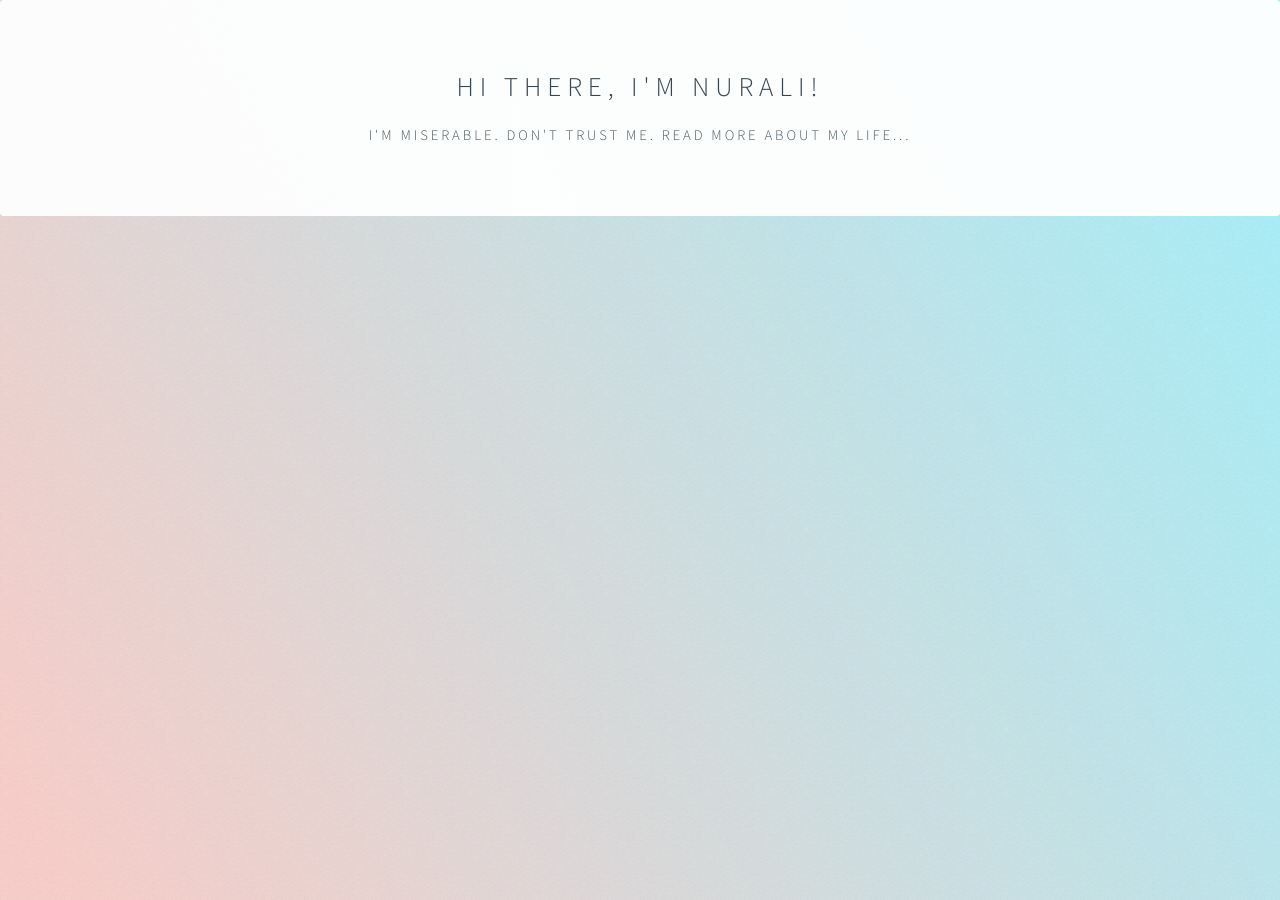
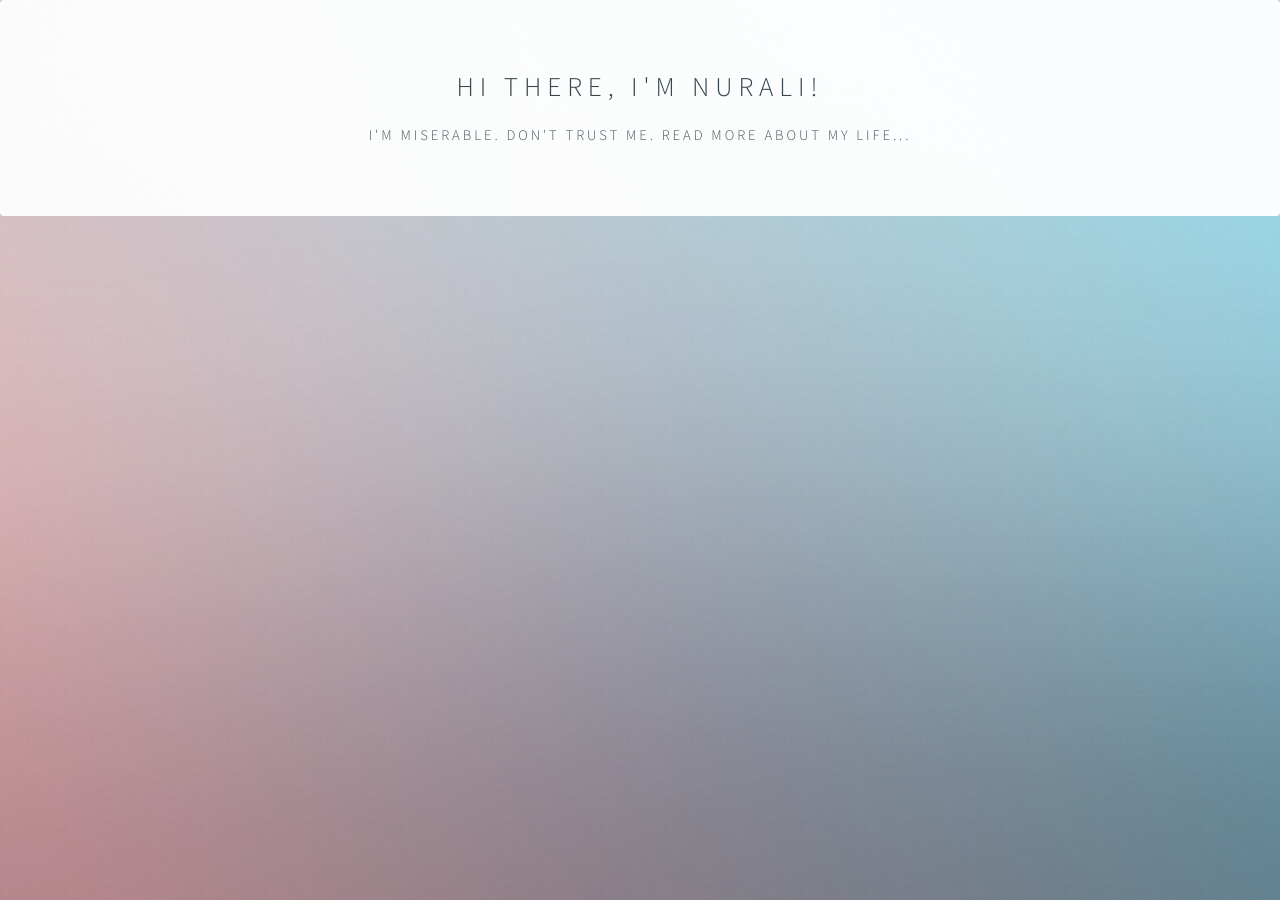
Before and after one commit to nurali93/nurali93.github.io-v1, a Jekyll site: the page built from index.html, in a window 1280 px wide. Built offline with Jekyll 4.4.1, drawn with Linux system fonts in a browser that asks for light colours.

Commit message:
Update main.css

```diff
--- a/css/main.css
+++ b/css/main.css
@@ -85,10 +85,10 @@
 	body {
 		height: 100%;
 		background-color: #ffffff;
-		background-image: url("images/overlay.png"), -moz-linear-gradient(60deg, rgba(255, 165, 150, 0.5) 5%, rgba(0, 228, 255, 0.35)), url("../../images/bg.jpg");
-		background-image: url("images/overlay.png"), -webkit-linear-gradient(60deg, rgba(255, 165, 150, 0.5) 5%, rgba(0, 228, 255, 0.35)), url("../../images/bg.jpg");
-		background-image: url("images/overlay.png"), -ms-linear-gradient(60deg, rgba(255, 165, 150, 0.5) 5%, rgba(0, 228, 255, 0.35)), url("../../images/bg.jpg");
-		background-image: url("images/overlay.png"), linear-gradient(60deg, rgba(255, 165, 150, 0.5) 5%, rgba(0, 228, 255, 0.35)), url("../../images/bg.jpg");
+		background-image: url("images/overlay.png"), -moz-linear-gradient(60deg, rgba(255, 165, 150, 0.5) 5%, rgba(0, 228, 255, 0.35)), url("images/bg.jpg");
+		background-image: url("images/overlay.png"), -webkit-linear-gradient(60deg, rgba(255, 165, 150, 0.5) 5%, rgba(0, 228, 255, 0.35)), url("images/bg.jpg");
+		background-image: url("images/overlay.png"), -ms-linear-gradient(60deg, rgba(255, 165, 150, 0.5) 5%, rgba(0, 228, 255, 0.35)), url("images/bg.jpg");
+		background-image: url("images/overlay.png"), linear-gradient(60deg, rgba(255, 165, 150, 0.5) 5%, rgba(0, 228, 255, 0.35)), url("images/bg.jpg");
 		background-repeat: repeat,			no-repeat,			no-repeat;
 		background-size: 100px 100px, cover,				cover;
 		background-position: top left,		center center,		bottom center;
```
